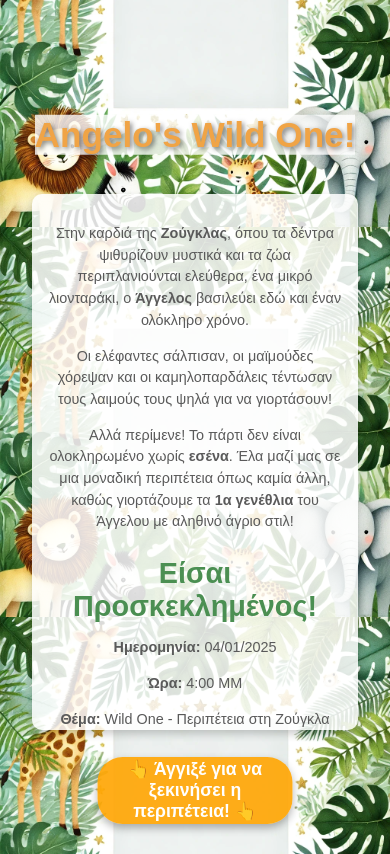
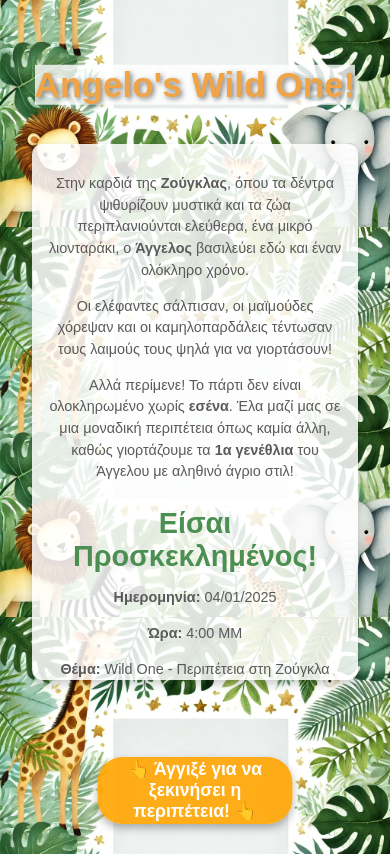
Before and after one commit to berkos/wild_one, a plain HTML site: page index.html in a window 390 px wide. Drawn offline with Linux system fonts and the light colour scheme.

Commit message:
Add some more margin bottom

```diff
--- a/index.html
+++ b/index.html
@@ -122,6 +122,7 @@
             .scrollable {
                 height: 60%;
                 padding: 15px;
+                margin-bottom: 100px;
                 max-width: 80%;
                 background: rgba(255, 255, 255, 0.85);
             }
```
